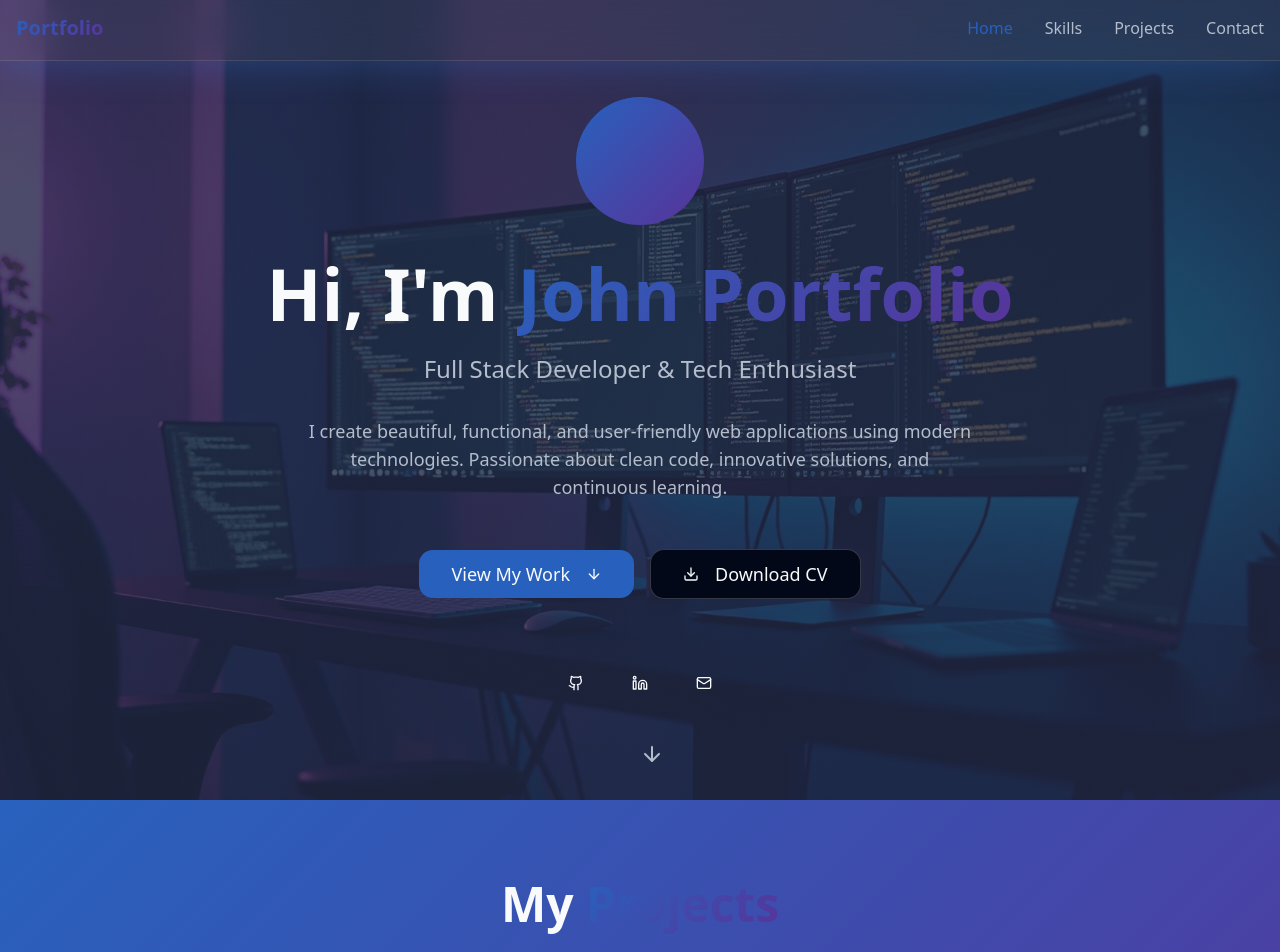
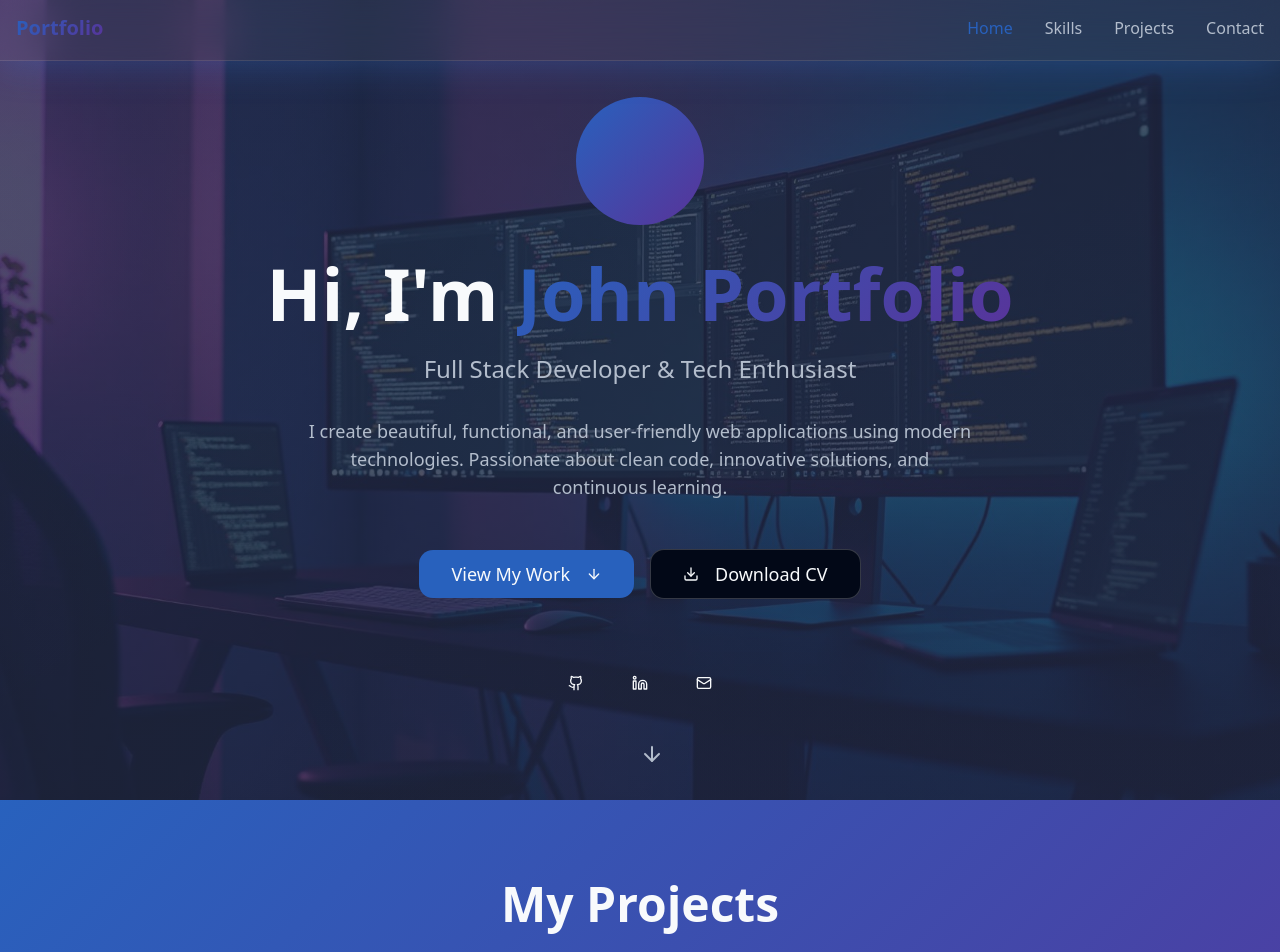
Before and after one commit to yashratan/my-portfolio, a React (Vite) app: page / in a window 1280 px wide. Shown: the top 952 px of the page. Built offline with nearby package versions, Linux system fonts and the light colour scheme.

Commit message:
my-projects color sorted

```diff
--- a/src/components/portfolio/Projects.tsx
+++ b/src/components/portfolio/Projects.tsx
@@ -74,7 +74,7 @@ const Projects = () => {
         {/* Section Header */}
         <div className="text-center mb-16">
           <h2 className="text-4xl md:text-5xl font-bold mb-6">
-            My <span className="gradient-text">Projects</span>
+            My Projects<span className="gradient-text"></span>
           </h2>
           <p className="text-xl text-muted-foreground max-w-3xl mx-auto">
             A collection of projects that showcase my skills and passion for creating innovative solutions
```
